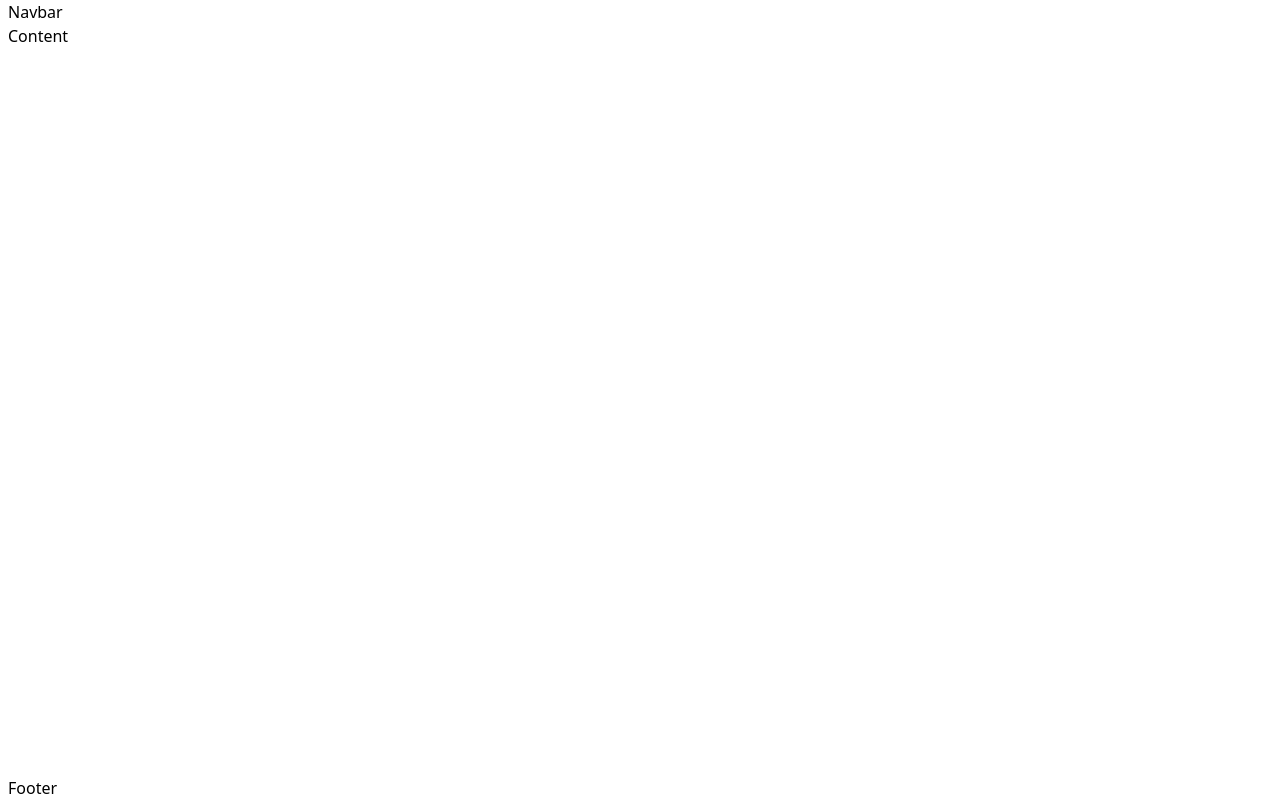
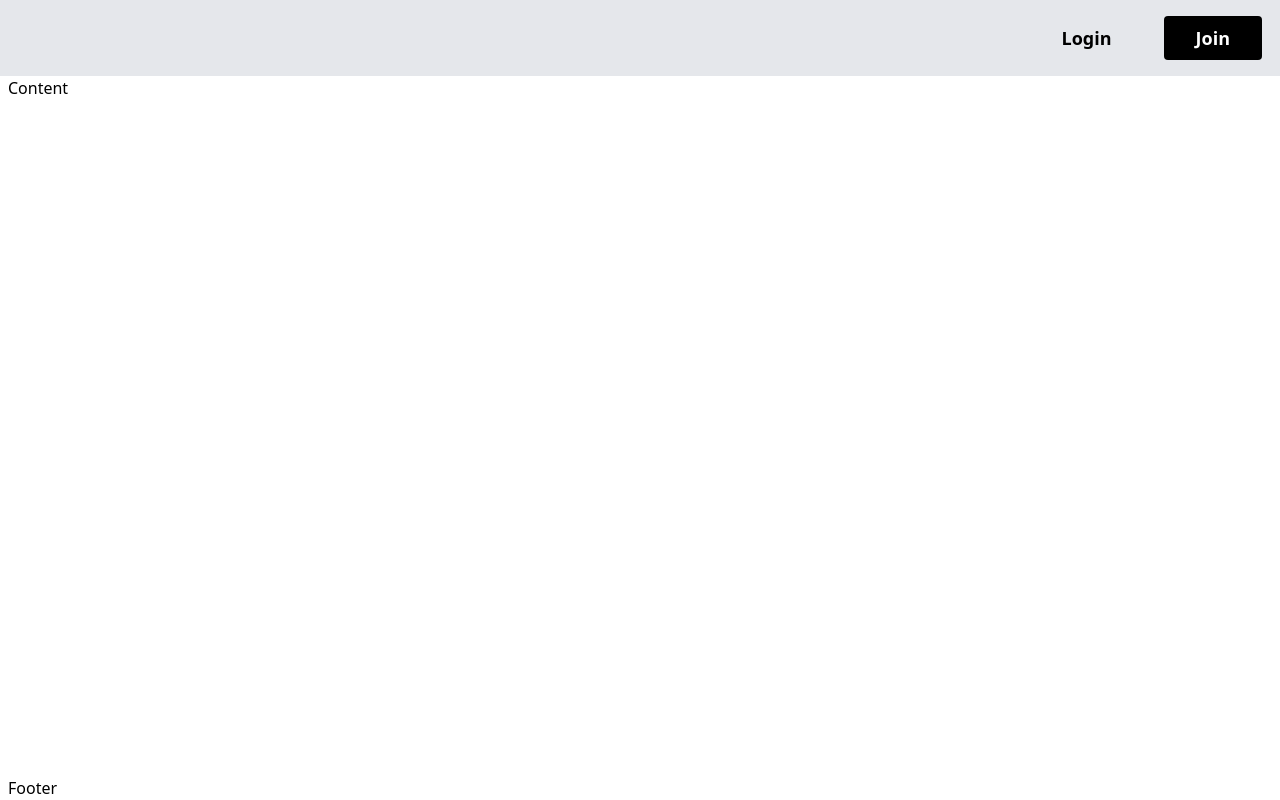
Before and after one commit to Griunvald/travel_app_client, a React (Vite) app in the folder client/: page / in a window 1280 px wide. Built offline with nearby package versions, Linux system fonts and the light colour scheme.

Commit message:
Add Navbar component, import buttons, align to the right

```diff
--- a/client/src/components/layout/Navbar.jsx
+++ b/client/src/components/layout/Navbar.jsx
@@ -1,8 +1,13 @@
+import Button from  '../common/Button.jsx';
+
 function Navbar() {
     return (
-        <nav>
-            <div className="max-w-full px-2">
-              <h1>Navbar</h1>
+        <nav className="bg-gray-200">
+            <div className="max-w-full px-2 bg-gray-200 ">
+                <div className="flex justify-end gap-x-5 my-4 mr-2.5">
+                <Button name="Login" type="secondary"/>
+                <Button name="Join" type="primary"/>
+                </div>
             </div>
         </nav>
     );
```
